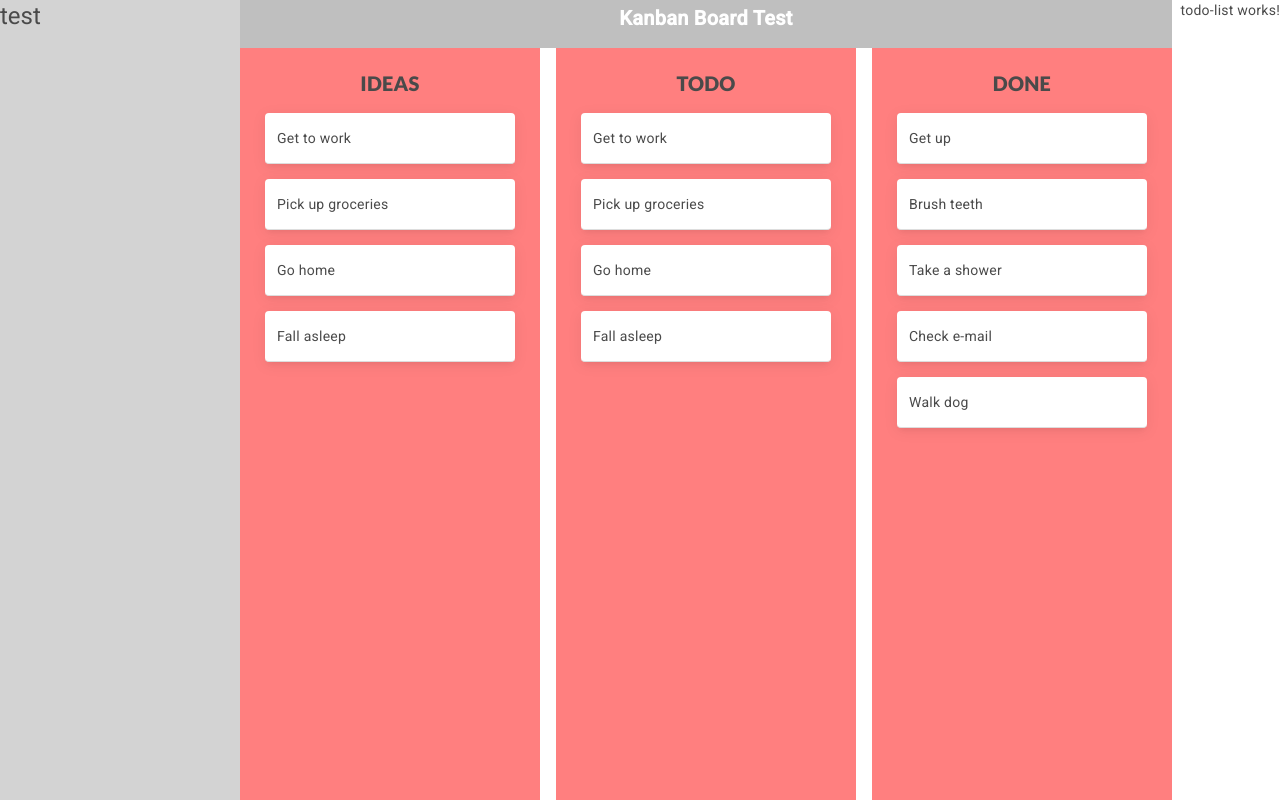
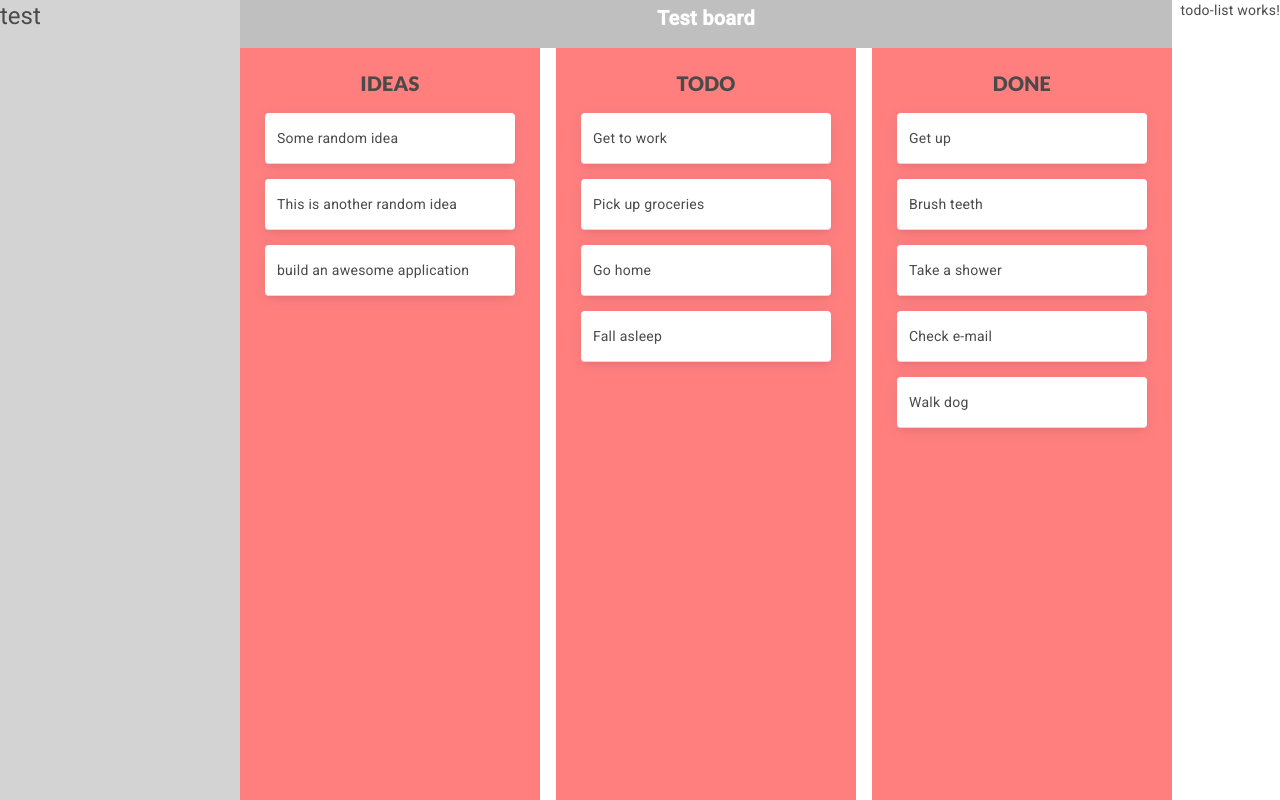
Before and after one commit to mdorizon/dashboard-project, an Angular app: page / in a window 1280 px wide. Built offline with nearby package versions, Linux system fonts and the light colour scheme.

Commit message:
dynamic boards & columns

```diff
--- a/src/app/kanban/kanban.component.html
+++ b/src/app/kanban/kanban.component.html
@@ -1,75 +1,22 @@
 <div class="board">
-
   <div class="board-bar">
-    <p class="board-name">Kanban Board Test</p>
+    <p class="board-name">{{ board.name }}</p>
   </div>
-
   <div class="board-wrapper">
-
     <div class="board-columns" cdkDropListGroup>
-
-      <div class="board-column">
-
+      <div class="board-column" *ngFor="let column of board.columns">
         <div class="column-title">
-          IDEAS
+          {{ column.name }}
         </div>
-
         <div class="tasks-container"
         cdkDropList
-        #ideaList="cdkDropList"
-        [cdkDropListData]="idea"
+        [cdkDropListData]="column.tasks"
         (cdkDropListDropped)="drop($event)">
-
-          <div class="task" *ngFor="let item of idea" cdkDrag>
+          <div class="task" *ngFor="let item of column.tasks" cdkDrag>
             {{ item }}
           </div>
-
         </div>
-
       </div>
-
-      <div class="board-column">
-
-        <div class="column-title">
-          TODO
-        </div>
-
-        <div class="tasks-container"
-        cdkDropList
-        #todoList="cdkDropList"
-        [cdkDropListData]="todo"
-        (cdkDropListDropped)="drop($event)">
-
-          <div class="task" *ngFor="let item of todo" cdkDrag>
-            {{ item }}
-          </div>
-
-        </div>
-
-      </div>
-
-      <div class="board-column">
-
-        <div class="column-title">
-          DONE
-        </div>
-
-        <div class="tasks-container"
-        cdkDropList
-        #doneList="cdkDropList"
-        [cdkDropListData]="done"
-        (cdkDropListDropped)="drop($event)">
-
-          <div class="task" *ngFor="let item of done" cdkDrag>
-            {{ item }}
-          </div>
-
-        </div>
-
-      </div>
-
     </div>
-
   </div>
-
 </div>
--- a/src/app/kanban/kanban.component.ts
+++ b/src/app/kanban/kanban.component.ts
@@ -1,5 +1,7 @@
 import { Component } from '@angular/core';
 import { CdkDragDrop, moveItemInArray, transferArrayItem, CdkDrag, CdkDropList } from '@angular/cdk/drag-drop';
+import { Board } from '../models/board.model';
+import { Column } from '../models/column.model';
 
 @Component({
   selector: 'app-kanban',
@@ -8,11 +10,27 @@ import { CdkDragDrop, moveItemInArray, transferArrayItem, CdkDrag, CdkDropList }
 
 })
 export class KanbanComponent {
-  idea = ['Get to work', 'Pick up groceries', 'Go home', 'Fall asleep'];
 
-  todo = ['Get to work', 'Pick up groceries', 'Go home', 'Fall asleep'];
-
-  done = ['Get up', 'Brush teeth', 'Take a shower', 'Check e-mail', 'Walk dog'];
+  board: Board = new Board('Test board', [
+    new Column('Ideas', [
+      "Some random idea",
+      "This is another random idea",
+      "build an awesome application"
+    ]),
+    new Column('Todo', [
+      'Get to work',
+      'Pick up groceries',
+      'Go home',
+      'Fall asleep'
+    ]),
+    new Column('Done', [
+      'Get up',
+      'Brush teeth',
+      'Take a shower',
+      'Check e-mail',
+      'Walk dog'
+    ])
+  ]);
 
   drop(event: CdkDragDrop<string[]>) {
     if (event.previousContainer === event.container) {
```
